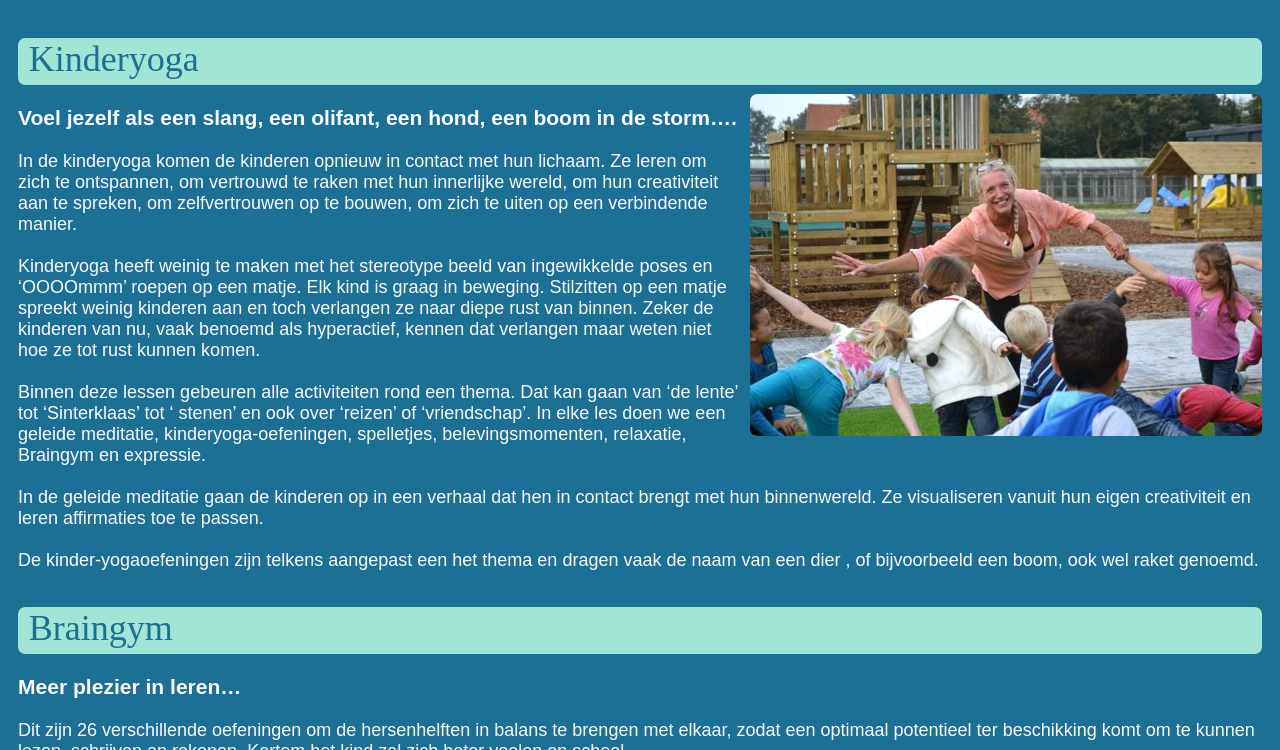
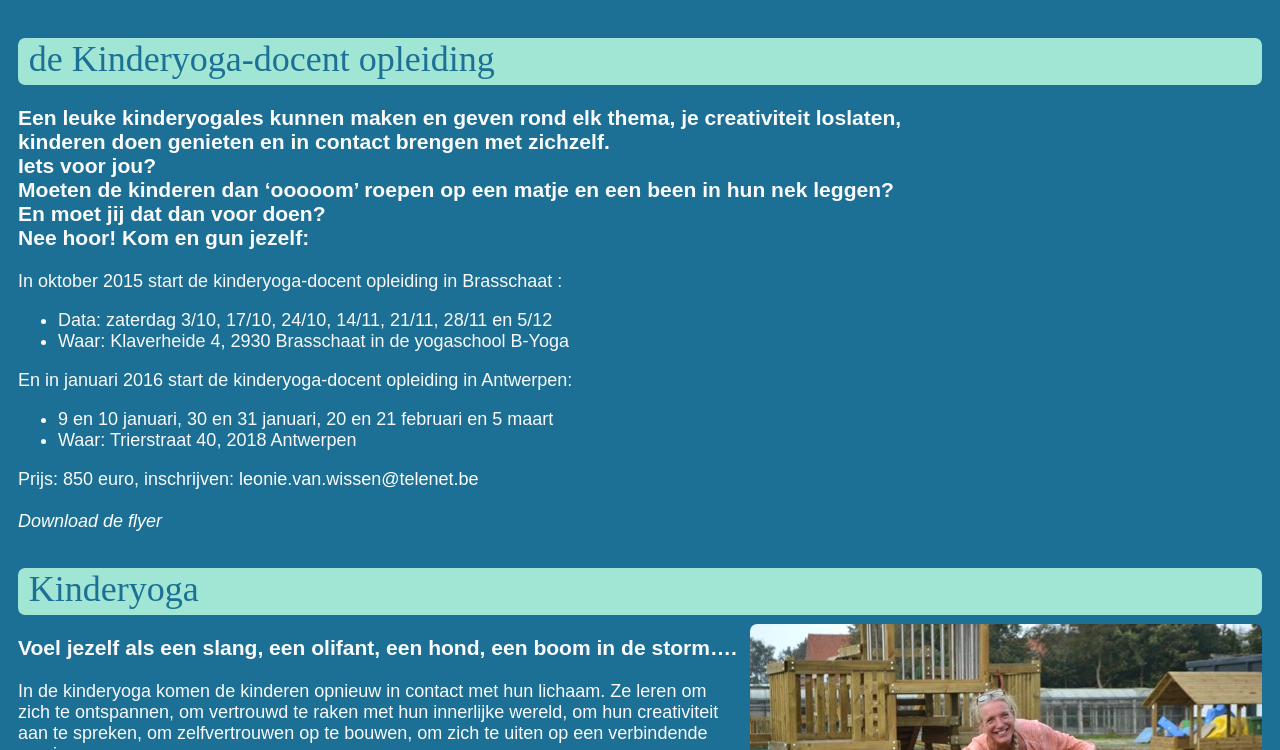
Before and after one commit to joachimVdH/kindertalent, a website: page index.html in a window 1280 px wide. Shown: the part 1311-2061 px from the top of the page. Drawn offline with Linux system fonts and the light colour scheme; a web font is replaced by a local one.

Commit message:
kinderyoga docent

```diff
--- a/index.html
+++ b/index.html
@@ -61,6 +61,7 @@
 		</header>
 
 		<nav>
+			<a href="#kinderyoga-docent" class="button">Kinderyoga-docent</a>&nbsp;&nbsp;
 			<a href="#kinderyoga" class="button">Kinderyoga</a>&nbsp;&nbsp;
 			<a href="#braingym" class="button">Braingym</a>&nbsp;&nbsp;
 			<a href="#coachingOuders" class="button">Coaching ouders</a>&nbsp;&nbsp;
@@ -74,6 +75,35 @@
 		<section id="school">
 		<iframe width="560"  height="315" src="//www.youtube.com/embed/bjQ3ZA9TKTk?rel=0" frameborder="0" allowfullscreen></iframe>
 	</section>
+
+
+	<section id="kinderyoga-docent">
+		<header>de Kinderyoga-docent opleiding</header>
+			<h3>	Een leuke kinderyogales kunnen maken en geven rond elk thema, je creativiteit loslaten, <br>kinderen doen genieten en in contact brengen met zichzelf. <br>Iets voor jou? <br>Moeten de kinderen dan ‘ooooom’ roepen op een matje en een been in hun nek leggen?  <br>En moet jij dat dan voor doen? <br>Nee hoor! Kom en gun jezelf:</h3>
+			In oktober 2015 start de kinderyoga-docent opleiding in Brasschaat :<br>
+			<ul><li>Data: zaterdag 3/10, 17/10, 24/10, 14/11, 21/11, 28/11 en 5/12</li>
+			<li>Waar: Klaverheide 4, 2930 Brasschaat in de yogaschool B-Yoga</li></ul>
+
+			En in januari 2016 start de kinderyoga-docent opleiding  in Antwerpen:<br>
+			<ul>
+				<li>9 en 10 januari, 30 en 31 januari, 20 en 21 februari en 5 maart</li>
+				<li>Waar: Trierstraat 40, 2018 Antwerpen</li>
+			</ul>
+			Prijs: 850 euro, inschrijven:  <script type="text/javascript" language="javascript">
+	 	<!--
+	 		// Email obfuscator script 2.1 by Tim Williams, University of Arizona Random encryption key feature by Andrew Moulden, Site Engineering Ltd This code is freeware provided these four comment lines remain intact A wizard to generate this code is at http://www.jottings.com/obfuscator/
+	 		{ coded = "dGaXSG.YAX.5SffGX@qGdGXGq.KG"
+	 		key = "l2vefm7aOSKHDEqkhNU9Qp1J6jXwdTYGZR0A4BsrIo3ibFyctLC8Mxg5zWVunP"
+	 		shift=coded.length
+	 		link=""
+	 		for (i=0; i<coded.length; i++) {if (key.indexOf(coded.charAt(i))==-1) {ltr = coded.charAt(i);link += (ltr);} else {ltr = (key.indexOf(coded.charAt(i))-shift+key.length) % key.length;link += (key.charAt(ltr))}}document.write("<a href='mailto:"+link+"'>"+link+"</a>");}//-->
+
+	 </script><noscript>Sorry, you need Javascript on to email me</noscript>
+		<br><br>
+		<i><a href="opleidingKinderyoga.pdf">Download de flyer</a></i>
+		<br>
+	</section>
+
 		<section id="kinderyoga">
 			<header>Kinderyoga</header>
 			<picture>
```
Also changed, not shown: 1 other file.
